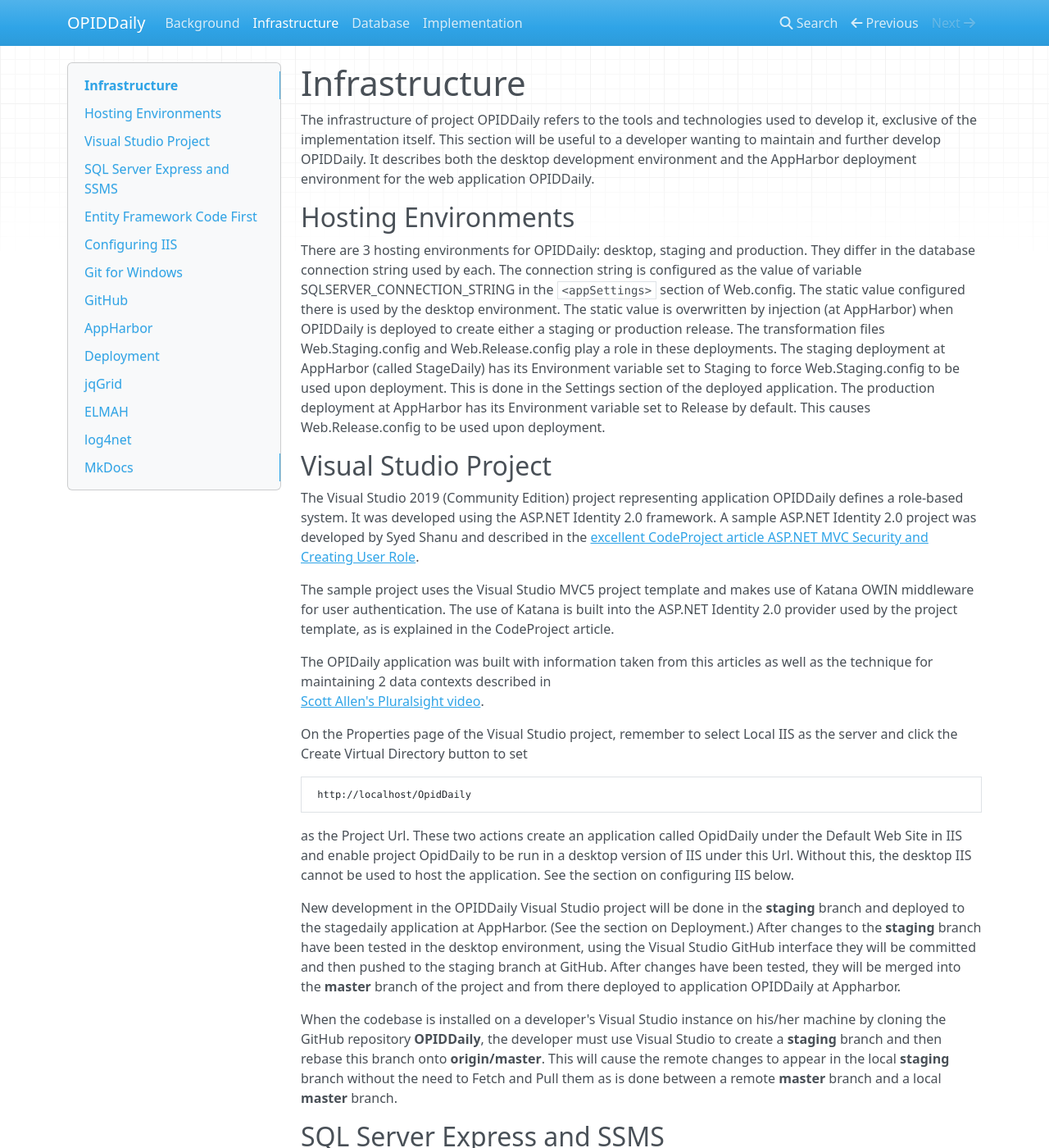
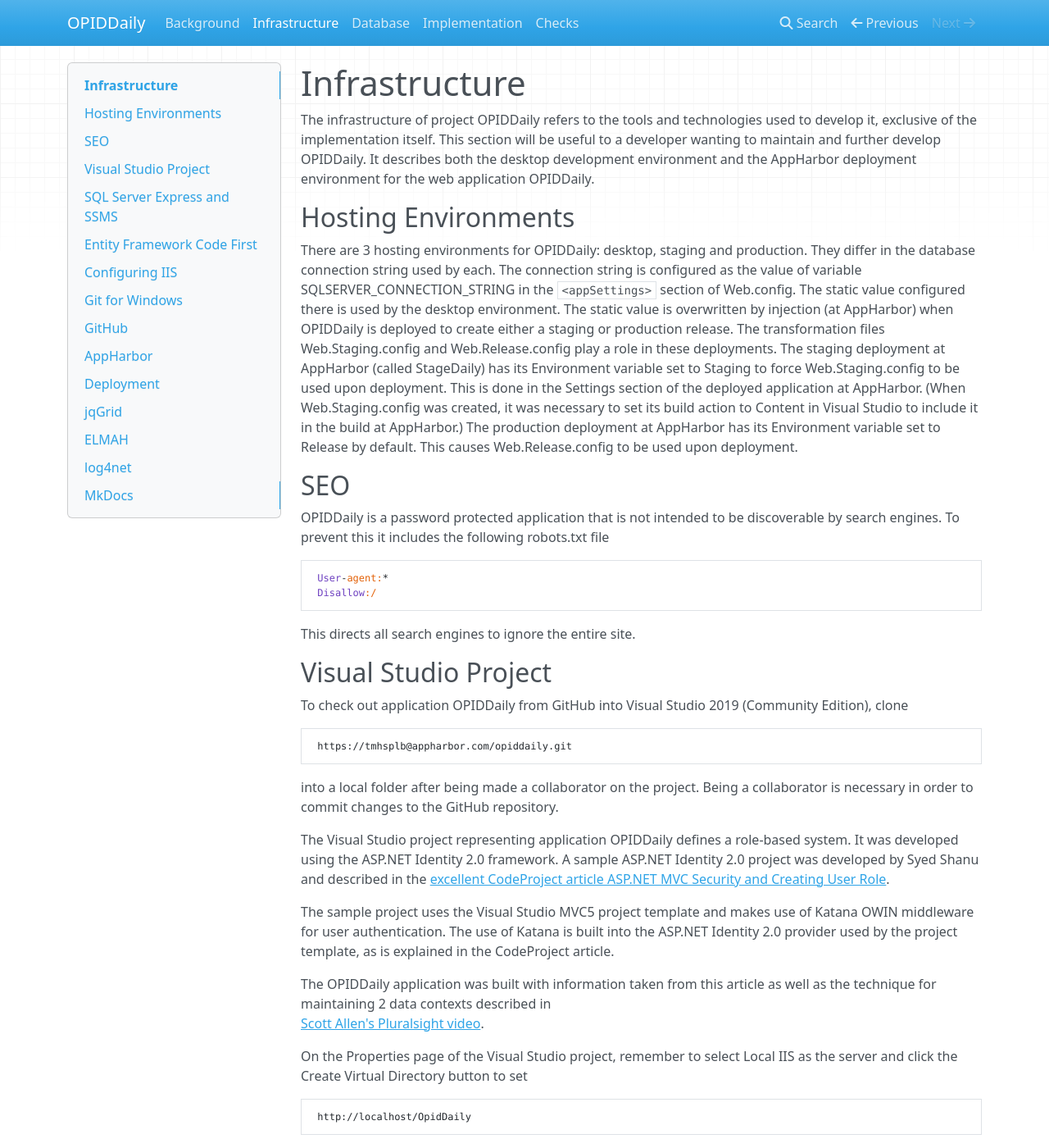
Before and after one commit to tmhsplb/opiddailydoc, an MkDocs documentation site: the page built from docs/Infrastructure.md, in a window 1280 px wide and 1400 px high. Shown: the whole window at 82% size. Built offline with MkDocs 1.6.1, drawn with Linux system fonts in a browser that asks for light colours; nearby versions of some CDN libraries; some of the changed text lies outside the part shown.

Commit message:
Fixed connection string documentation

```diff
--- a/docs/Infrastructure.md
+++ b/docs/Infrastructure.md
@@ -9,18 +9,35 @@ The connection string is configured as the value of variable SQLSERVER_CONNECTIO
 Web.config. The static value configured there is used by the desktop environment. The static value is overwritten by injection (at AppHarbor)
 when OPIDDaily is deployed to create either a staging or production release. The transformation files Web.Staging.config and Web.Release.config
 play a role in these deployments. The staging deployment at AppHarbor (called StageDaily) has its Environment variable set to Staging to force
-Web.Staging.config to be used upon deployment. This is done in the Settings section of the deployed application. The production deployment at AppHarbor
-has its Environment variable set to Release by default. This causes Web.Release.config to be used upon deployment.
+Web.Staging.config to be used upon deployment. This is done in the Settings section of the deployed application at AppHarbor. (When Web.Staging.config
+was created, it was necessary to set its build action to Content in Visual Studio to include it in the build at AppHarbor.)  The production deployment
+at AppHarbor has its Environment variable set to Release by default. This causes Web.Release.config to be used upon deployment.
+
+## SEO
+OPIDDaily is a password protected application that is not intended to be discoverable by search engines. To prevent this it includes
+the following robots.txt file
+
+     User-agent:*
+     Disallow:/
+
+This directs all search engines to ignore the entire site.
 
 ## Visual Studio Project
-The Visual Studio 2019 (Community Edition) project representing application OPIDDaily defines a role-based system. It was developed using the ASP.NET
+To check out application OPIDDaily from GitHub into Visual Studio 2019 (Community Edition), clone
+
+     https://tmhsplb@appharbor.com/opiddaily.git
+
+into a local folder after being made a collaborator on the project. Being a collaborator is necessary in order to commit changes to the GitHub
+repository.
+
+The Visual Studio project representing application OPIDDaily defines a role-based system. It was developed using the ASP.NET
 Identity 2.0 framework. A sample ASP.NET Identity 2.0 project was developed by Syed Shanu and described in the
 [excellent CodeProject article ASP.NET MVC Security and Creating User Role](https://www.codeproject.com/Articles/1075134/ASP-NET-MVC-Security-And-Creating-User-Role).
 
 The sample project uses the Visual Studio MVC5 project template and makes use of Katana OWIN middleware for user authentication. The use of Katana is
 built into the ASP.NET Identity 2.0 provider used by the project template, as is explained in the CodeProject article.
 
-The OPIDaily application was built with information taken from this articles as well as the technique for maintaining 2 data contexts described in
+The OPIDDaily application was built with information taken from this article as well as the technique for maintaining 2 data contexts described in
 [Scott Allen's Pluralsight video](https://app.pluralsight.com/player?author=scott-allen&name=aspdotnet-mvc5-fundamentals-m6-ef6&mode=live&clip=1&course=aspdotnet-mvc5-fundamentals).
 
 On the Properties page of the Visual Studio project, remember to select Local IIS as the server and click the Create Virtual Directory button to set
@@ -223,14 +240,7 @@ Executing an add-migration command creates a .cs file in the folder associated w
 update-database command. If the database changes indicated in the .cs file are not correct, simply delete the .cs file before running the
 update-database command and then try again.
 
-To generate a script for the most recent migration(s), go back in the migration history to where the recent migrations start. For example, the migration
-preceding the migration ExpressClient was the migration PXXA. Therefore, to get a script for migration ExpressClient, execute the command
-
-    update-database -ConfigurationTypeName OPIDDaily.DataContexts.OPIDDailyMigrations.Configuration -Script -SourceMigration:PXXA
-
-The generated script can be run against the database at AppHarbor using SSMS. The script should be run before the code is updated at AppHarbor. executed at
-AppHarbor, the script will update the _MigrationHistory as well. If the script involves adding a table, then running it before the code is updated
-at AppHarbor will ensure that the table is ready for use when the code that references it is deployed.
+See the section on the Database tab on using PowerShell to create script files to execute at AppHarbor.
 
 ## Configuring IIS
 Development of the OPIDDaily application was performed under IIS on the localhost machine. This was done so that the development environment would match the
@@ -281,8 +291,13 @@ be added to a remote GitHub repository by using tools available through Visual S
 for Windows](https://git-for-windows.github.io/). Git for Windows provides a BASH shell interface to GitHub which uses the same set of commands
 available at GitHub itself. Git for Windows integrates with Windows Explorer to allow a BASH shell to be opened on a project that has been added to a
 desktop Git repository. Simply point Windows Explorer at the folder containing the project solution file and select `Git BASH Here` from the context
-menu of the folder to open a Git for Windows BASH shell. Then execute Git commands from this shell window. Git for Windows also offers Git GUI, a
-graphical version of most Git command line functions. To open Git GUI simply select `Git GUI Here` from Windows Explorer.
+menu of the folder to open a Git for Windows BASH shell. As a first git command, try entering
+
+    git --version
+
+in the shell. This will report the version of Git that has been installed by the download. After that simply execute Git commands from this shell window.
+Git for Windows also offers Git GUI, a graphical version of most Git command line functions. To open Git GUI simply select `Git GUI Here` from Windows
+Explorer.
 
 ## GitHub
 Application OPIDDaily is stored at GitHub as a repository under an account with the email address peter3418@ymail.com and account name tmhsplb.
--- a/mkdocs.yml
+++ b/mkdocs.yml
@@ -6,3 +6,4 @@ nav:
  - Infrastructure: 'Infrastructure.md'
  - Database: 'Database.md'
  - Implementation: 'Implementation.md'
+ - Checks: 'Checks.md'
```
Also changed, not shown: docs/OpidDailyDB.png, site/404.html, site/Database/index.html, site/Implementation/index.html, site/Infrastructure/index.html, site/OpidDailyDB.png, site/index.html, site/search/search_index.json, site/sitemap.xml, 1 other file.
